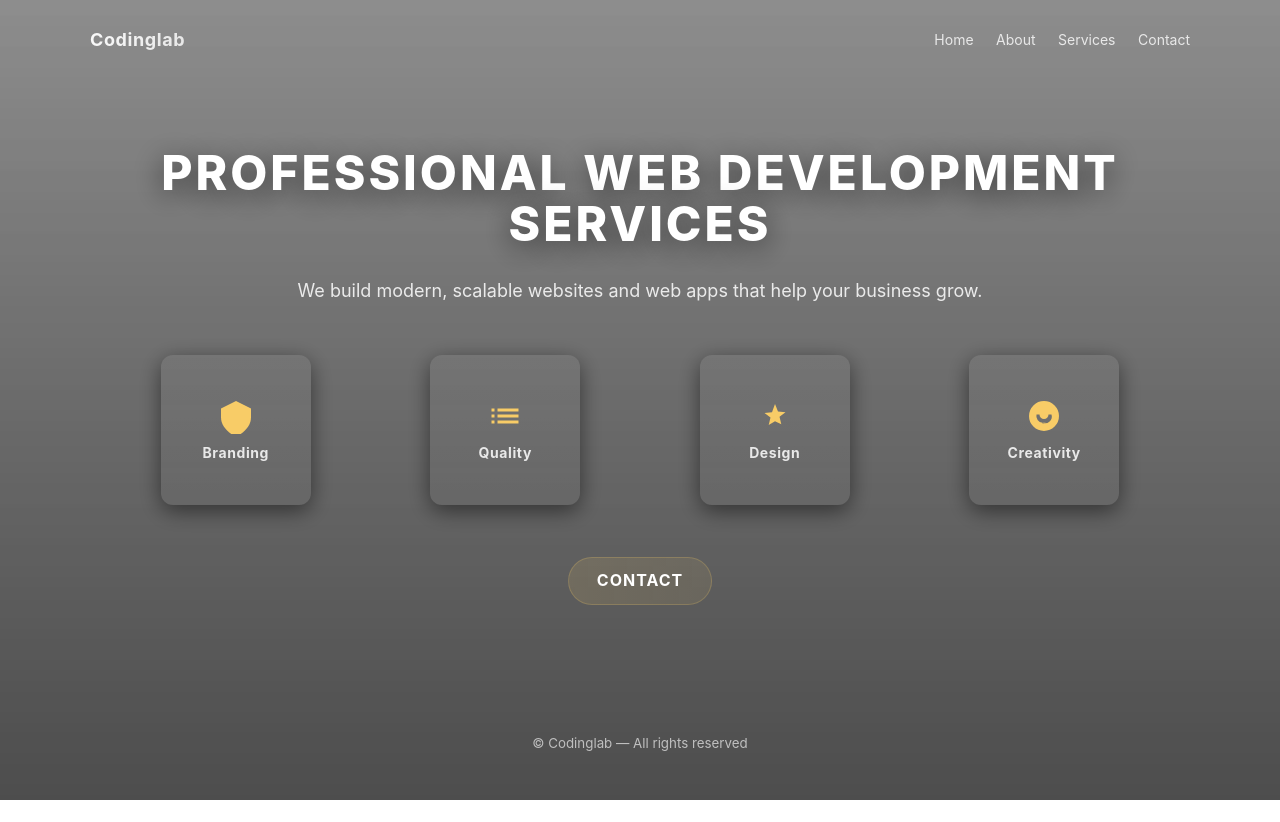
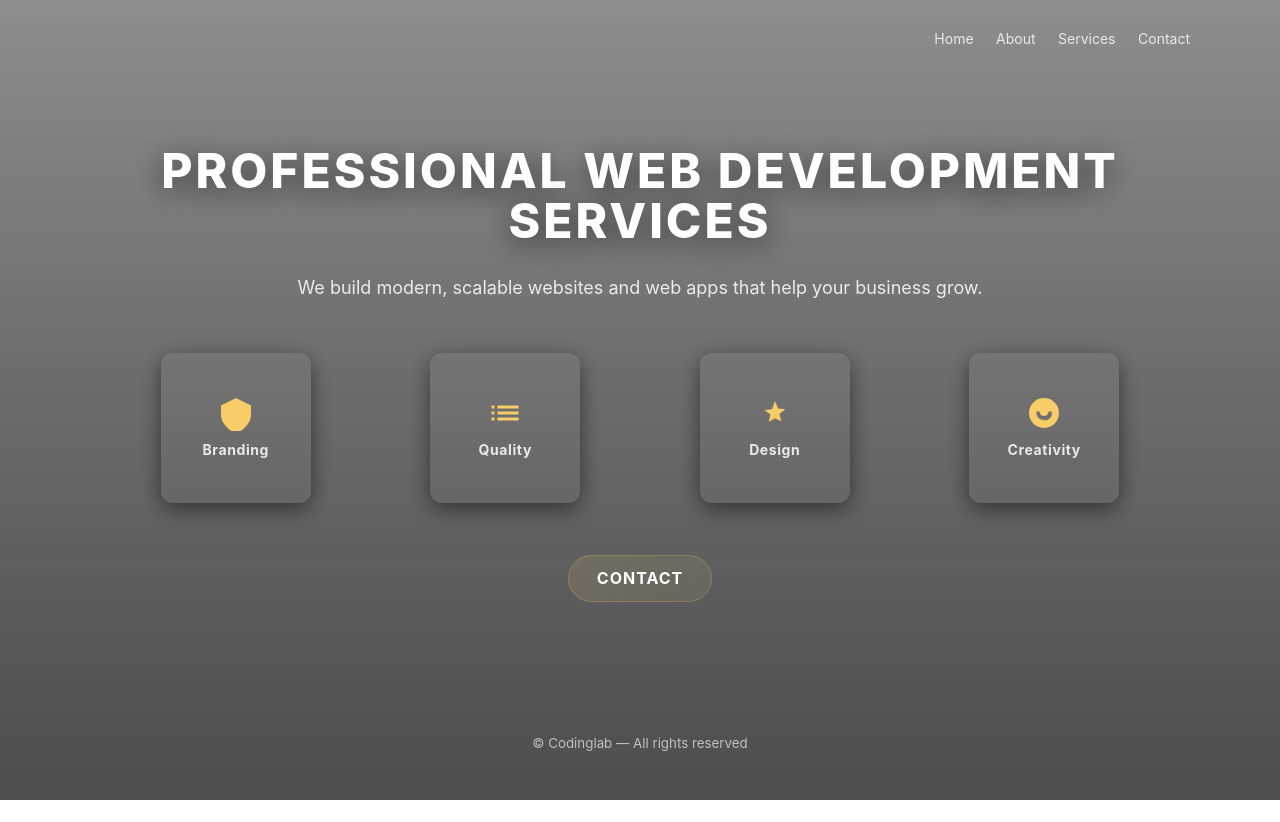
Before and after one commit to ehmedcavidli-lang/Apppa, a plain HTML site: page Position/index2.html in a window 1280 px wide. Drawn offline with Linux system fonts and the light colour scheme.

Commit message:
Professional son variant

```diff
--- a/Position/index2.html
+++ b/Position/index2.html
@@ -13,7 +13,7 @@
     <div class="overlay"></div>
 
     <header class="nav">
-      <div class="logo">Codinglab</div>
+      <div class="logo"></div>
       <nav class="nav-links">
         <a href="#home">Home</a>
         <a href="#about">About</a>
```
